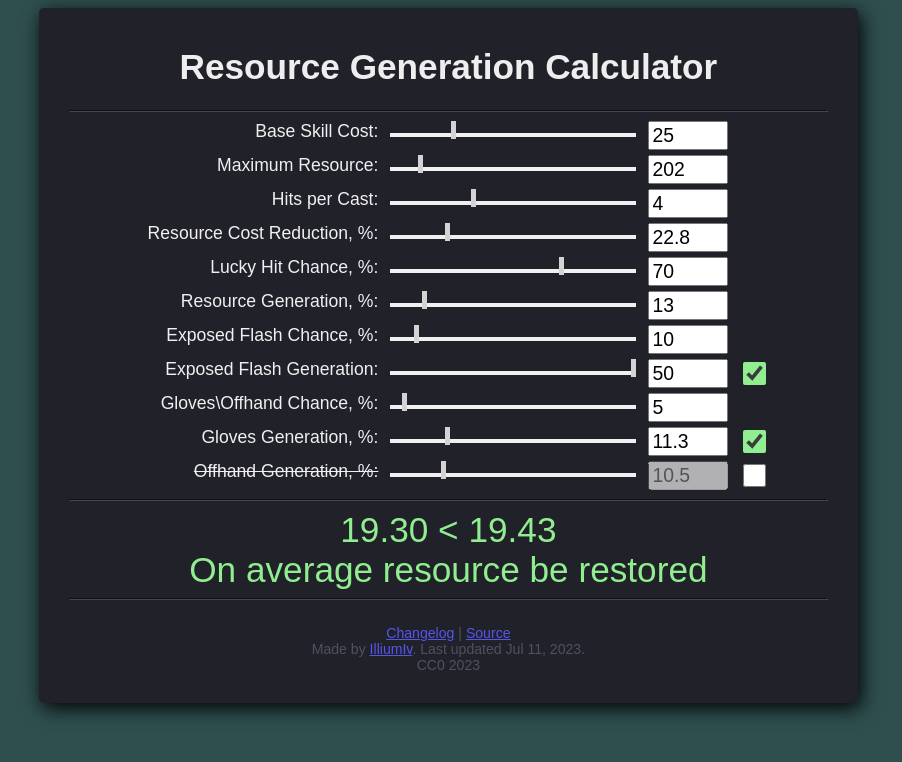
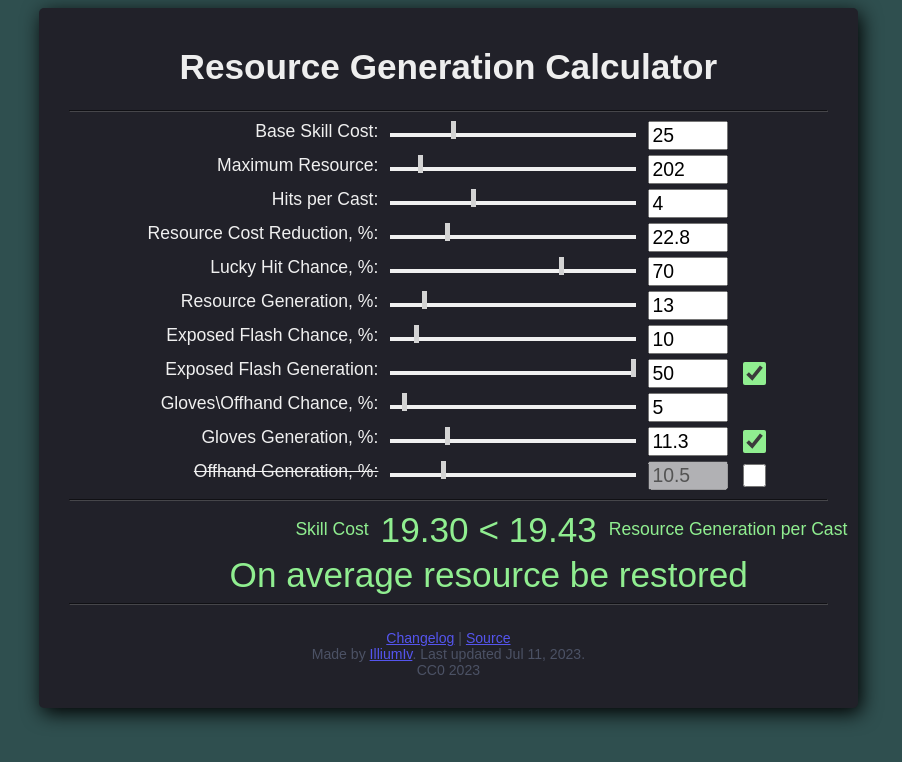
Before and after one commit to IlliumIv/D4BoneSpearEssenceCalc, a plain HTML site: page index.html in a window 1280 px wide. Shown: the whole page, without its empty margins (174-1076 px from the left). Drawn offline with Linux system fonts and the light colour scheme.

Commit message:
Explain some numbers

```diff
--- a/calc.js
+++ b/calc.js
@@ -17,8 +17,8 @@ function check(id) {
 
 function calc() {
     var res = document.getElementById("result");
+    var etc = document.getElementById("etc");
     var con = document.getElementById("conclusion");
-    res.classList.remove("red", "green");
     con.classList.remove("red", "green");
     var Paspect = document.getElementById("Paspect").value / 100;
     var Pstat = document.getElementById("Pstat").value / 100;
@@ -46,14 +46,12 @@ function calc() {
     var compare;
     if (G > Hcost) {
         compare = "<";
-        res.classList.add("green");
         con.classList.add("green");
-        con.innerHTML = "On average resource be restored";
+        etc.innerHTML = "On average resource be restored";
     } else {
         compare = ">";
-        res.classList.add("red");
         con.classList.add("red");
-        con.innerHTML = "On average resource not be restored";
+        etc.innerHTML = "On average resource not be restored";
     }
     res.innerHTML = Hcost.toFixed(2).toString() + " " + compare + " " + G.toFixed(2).toString();
 }
--- a/index.html
+++ b/index.html
@@ -70,10 +70,14 @@
                         <input oninput="check('Goffhand')" id="Goffhand_check" type="checkbox">
                     </div>
                     <hr>
-                    <p class="result" id="result"></p>
-                    <p class="result" id="conclusion"></p>
+                    <div class="conclusion" id="conclusion">
+                        <span>Skill Cost</span>
+                        <span class="result" id="result"></span>
+                        <span>Resource Generation per Cast</span>
+                        <span class="etc" id="etc"></span>
+                    </div>
                     <hr>
-                    <div class="etc">
+                    <div class="foother">
                         <br>
                         <a href="https://github.com/IlliumIv/D4BoneSpearEssenceCalc/commits/master" target="_blank">Changelog</a>
                         |
--- a/style.css
+++ b/style.css
@@ -66,18 +66,37 @@ input[type="number"] {
     margin: auto;
     width: 640px;
 }
-.result {
-    text-align: center;
+.result, .etc {
     font-size: 200%;
 }
 hr {
     border-color: #171717;
     opacity: .5;
 }
-.etc {
+.foother {
     text-align: center;
     font-size: 80%;
     color: #4c5265;
+}
+.conclusion {
+    text-align: center;
+    display: grid;
+    grid-template-columns: 300px 220px 300px;
+    grid-template-rows: repeat(2, 1fr);
+    grid-column-gap: 10px;
+    grid-row-gap: 5px;
+    margin: auto;
+    width: 800px;
+    align-items: center;
+}
+.etc {
+    grid-area: 2 / 1 / 3 / 4;
+}
+.conclusion :first-child {
+    text-align: right;
+}
+.conclusion :nth-child(3) {
+    text-align: left;
 }
 /** https://www.smashingmagazine.com/2021/12/create-custom-range-input-consistent-browsers/ **/
 input[type="range"] {
```
Also changed, not shown: calc.min.js, style.min.css.
